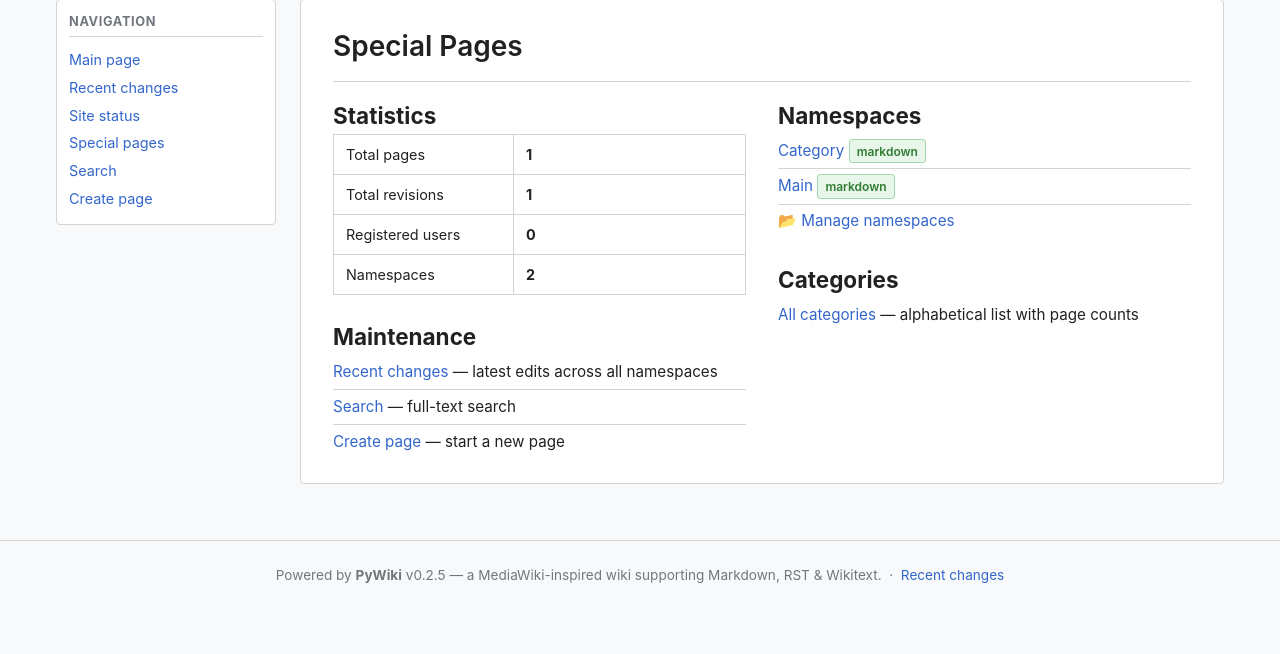
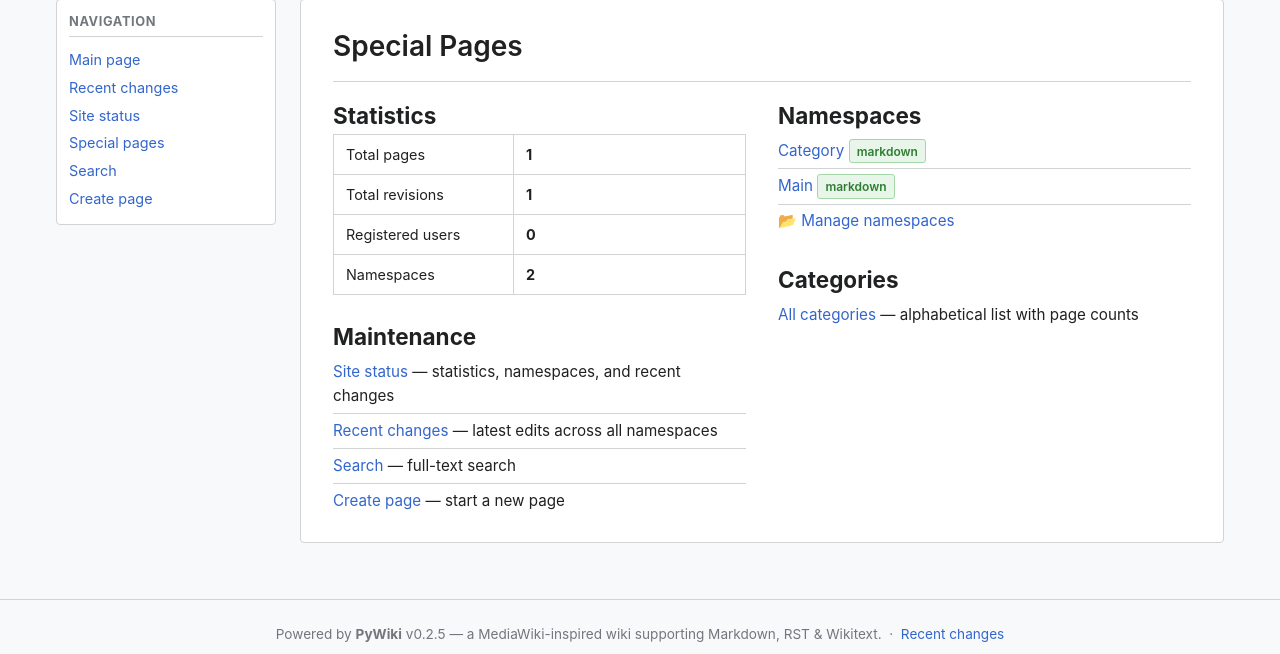
Before and after one commit to peterlharding/pywiki, a FastAPI app: page /special in a window 1280 px wide. Shown: the part 77-731 px from the top of the page. Run offline with FastAPI, Linux system fonts and the light colour scheme; data comes from the database, SQL or seed files in the repository; some libraries are stand-ins or nearby versions.

Commit message:
feat: add Site Status link to Special Pages list

```diff
--- a/app/templates/special_pages.html
+++ b/app/templates/special_pages.html
@@ -22,6 +22,7 @@
 
     <h2>Maintenance</h2>
     <ul class="special-list">
+      <li><a href="/special/status">Site status</a> — statistics, namespaces, and recent changes</li>
       <li><a href="/recent">Recent changes</a> — latest edits across all namespaces</li>
       <li><a href="/search">Search</a> — full-text search</li>
       <li><a href="/create">Create page</a> — start a new page</li>
```
